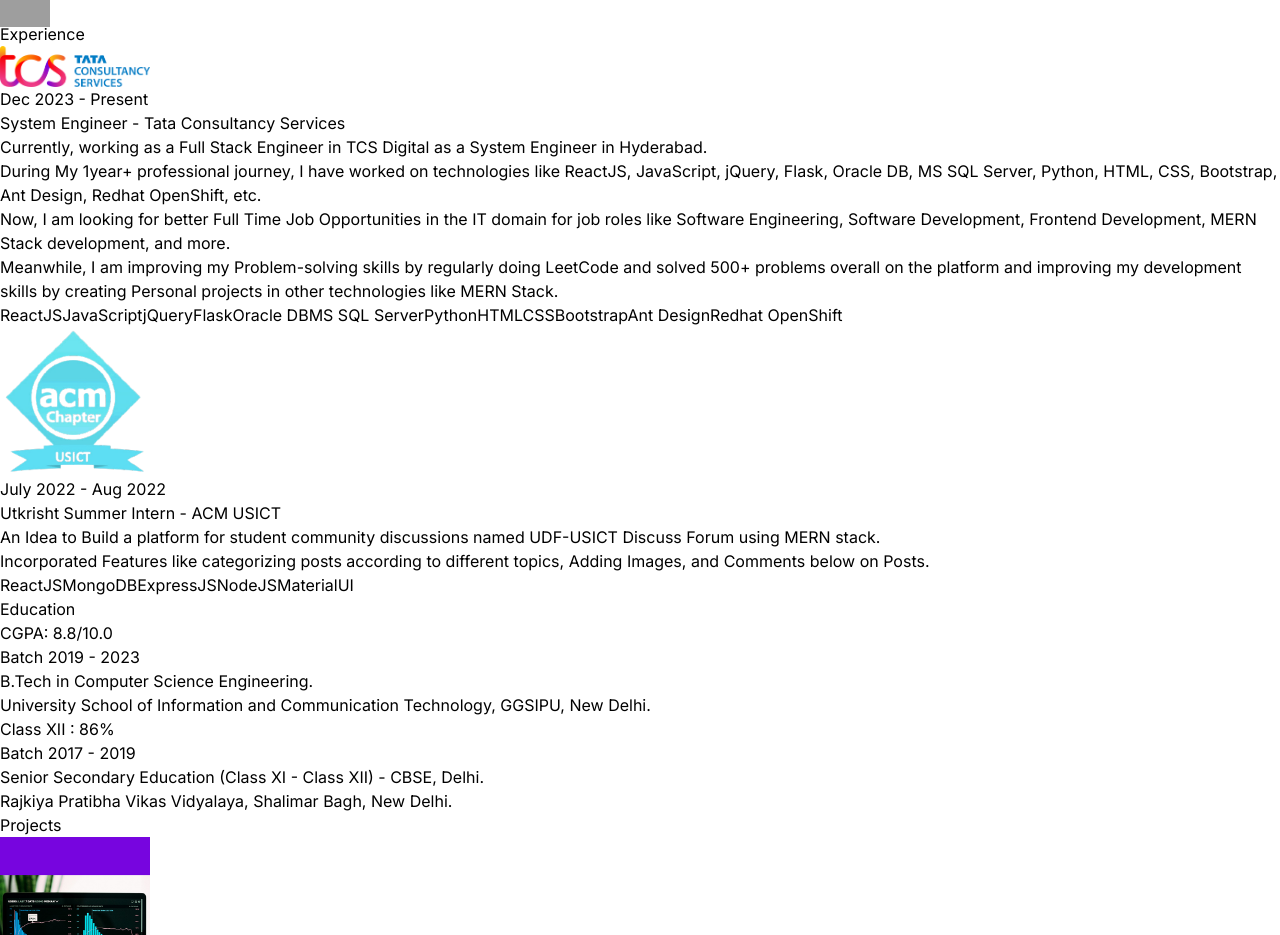
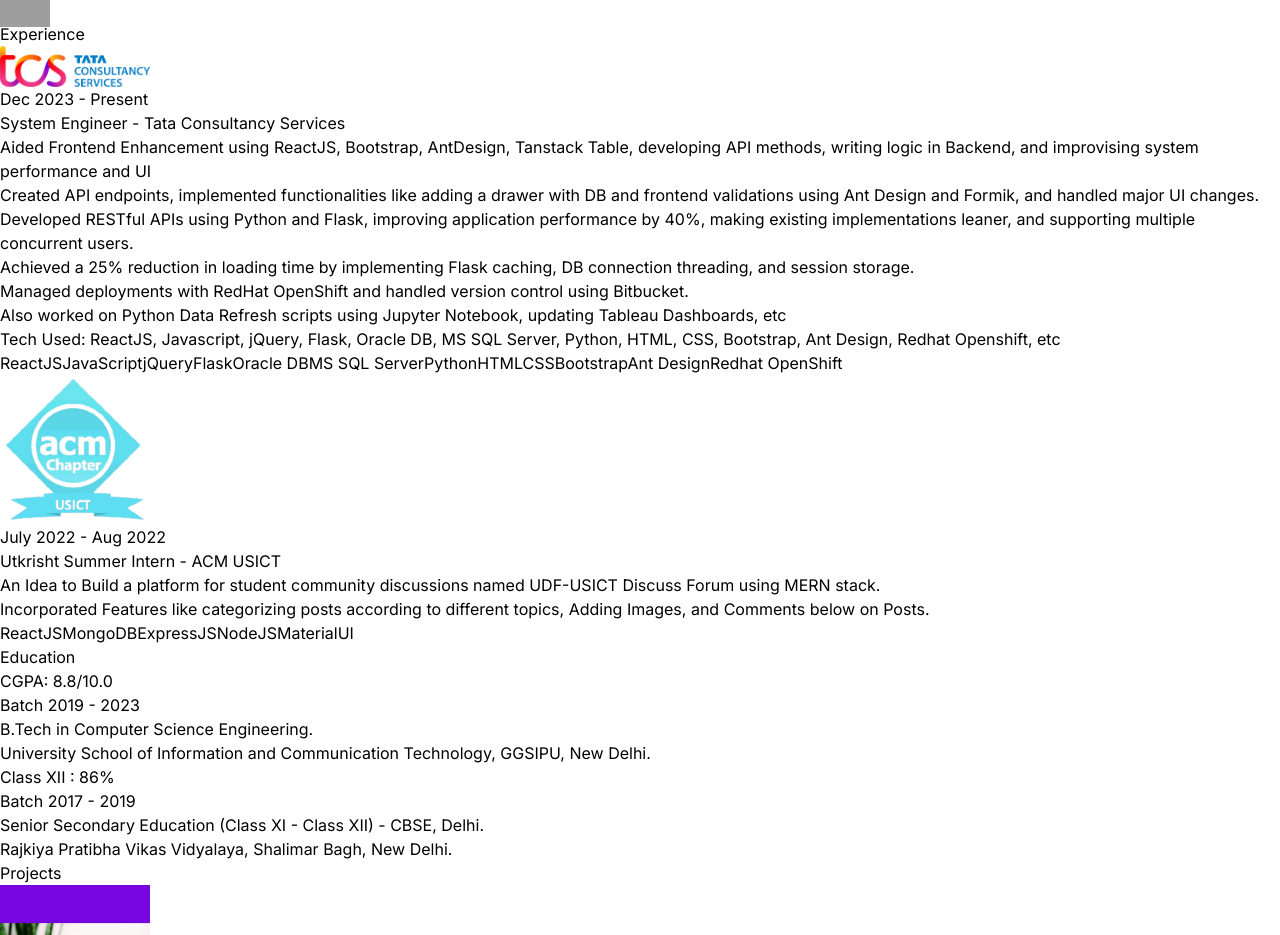
Before and after one commit to nikhilsharma-github/portfolio-website, a React (Vite) app: page / in a window 1280 px wide. Shown: the part 5800-6735 px from the top of the page. Built offline with nearby package versions, Linux system fonts and the light colour scheme; grey boxes are pictures that could not be loaded; a web font is replaced by a local one.

Commit message:
Changed Content

```diff
--- a/src/constants/content.js
+++ b/src/constants/content.js
@@ -14,13 +14,29 @@
         role: "System Engineer",
         company: "Tata Consultancy Services",
         description: [
-            "Currently, working as a Full Stack Engineer in TCS Digital as a System Engineer in Hyderabad.",
-            "During My 1year+ professional journey, I have worked on technologies like ReactJS, JavaScript, jQuery, Flask, Oracle DB, MS SQL Server, Python, HTML, CSS, Bootstrap, Ant Design, Redhat OpenShift, etc. ",
-            "Now, I am looking for better Full Time Job Opportunities in the IT domain for job roles like Software Engineering, Software Development, Frontend Development, MERN Stack development, and more.",
-            "Meanwhile, I am improving my Problem-solving skills by regularly doing LeetCode and solved 500+ problems overall on the platform and improving my development skills by creating Personal projects in other technologies like MERN Stack.",
+            "Aided Frontend Enhancement using ReactJS, Bootstrap, AntDesign, Tanstack Table, developing API methods, writing logic in Backend, and improvising system performance and UI ",
+            " Created API endpoints, implemented functionalities like adding a drawer with DB and frontend validations using Ant Design and Formik, and handled major UI changes.",
+            "Developed RESTful APIs using Python and Flask, improving application performance by 40%, making existing implementations leaner, and supporting multiple concurrent users. ",
+            "Achieved a 25% reduction in loading time by implementing Flask caching, DB connection threading, and session storage.",
+            " Managed deployments with RedHat OpenShift and handled version control using Bitbucket. ",
+            "Also worked on Python Data Refresh scripts using Jupyter Notebook, updating Tableau Dashboards, etc",
+            "Tech Used: ReactJS, Javascript, jQuery, Flask, Oracle DB, MS SQL Server, Python, HTML, CSS, Bootstrap, Ant Design, Redhat Openshift, etc",
         ],
-        technologies: ["ReactJS", "JavaScript", "jQuery", "Flask", "Oracle DB", "MS SQL Server", "Python", "HTML", "CSS", "Bootstrap", "Ant Design", "Redhat OpenShift"],
-        company_logo: company1
+        technologies: [
+            "ReactJS",
+            "JavaScript",
+            "jQuery",
+            "Flask",
+            "Oracle DB",
+            "MS SQL Server",
+            "Python",
+            "HTML",
+            "CSS",
+            "Bootstrap",
+            "Ant Design",
+            "Redhat OpenShift",
+        ],
+        company_logo: company1,
     },
     {
         year: "July 2022 - Aug 2022",
@@ -30,23 +46,31 @@
             "An Idea to Build a platform for student community discussions named UDF-USICT Discuss Forum using MERN stack.",
             "Incorporated Features like categorizing posts according to different topics, Adding Images, and Comments below on Posts.",
         ],
-        technologies: ["ReactJS", "MongoDB", "ExpressJS", "NodeJS", "MaterialUI"],
-        company_logo: company2
+        technologies: [
+            "ReactJS",
+            "MongoDB",
+            "ExpressJS",
+            "NodeJS",
+            "MaterialUI",
+        ],
+        company_logo: company2,
     },
 ];
 
 export const EDUCATION = [
     {
         title: "B.Tech in Computer Science Engineering.",
-        institute_name:"University School of Information and Communication Technology, GGSIPU, New Delhi.",
-        year:"Batch 2019 - 2023",
-        score:"CGPA: 8.8/10.0",
+        institute_name:
+            "University School of Information and Communication Technology, GGSIPU, New Delhi.",
+        year: "Batch 2019 - 2023",
+        score: "CGPA: 8.8/10.0",
     },
     {
         title: "Senior Secondary Education (Class XI - Class XII) - CBSE, Delhi.",
-        institute_name:"Rajkiya Pratibha Vikas Vidyalaya, Shalimar Bagh, New Delhi.",
-        year:"Batch 2017 - 2019",
-        score:"Class XII : 86%",
+        institute_name:
+            "Rajkiya Pratibha Vikas Vidyalaya, Shalimar Bagh, New Delhi.",
+        year: "Batch 2017 - 2019",
+        score: "Class XII : 86%",
     },
 ];
 
@@ -66,23 +90,24 @@
         image: certificate1,
         description:
             "AWS Certified Cloud Practitioner (CLF-C02) is an entry-level certification that provides a foundational understanding of AWS cloud services.",
-        technologies: ["Amazon Web Services (AWS)","Cloud Computing"],
-        date:"Dec 2024 - Dec 2027",
-        credential_url:"https://www.credly.com/badges/4a086f4b-b2d5-49f3-8fdb-6ee1a9a2698b/public_url",
-        credential_id:"4a086f4b-b2d5-49f3-8fdb-6ee1a9a2698b"
+        technologies: ["Amazon Web Services (AWS)", "Cloud Computing"],
+        date: "Dec 2024 - Dec 2027",
+        credential_url:
+            "https://www.credly.com/badges/4a086f4b-b2d5-49f3-8fdb-6ee1a9a2698b/public_url",
+        credential_id: "4a086f4b-b2d5-49f3-8fdb-6ee1a9a2698b",
     },
     {
         title: "React Frontend Developer by Edureka",
         image: certificate2,
         description:
             "React Frontend Developer by Edureka is a certification that provides a foundational understanding of ReactJS. It was a one month live training program by Edureka for mastering ReactJS.",
-        technologies: ["ReactJS","Redux","Bootstrap","RESTful APIs"],
-        date:"Dec 2024",
-        credential_url:"https://www.edureka.co/lms/certificate/cce3864db1e5fa0de5f0c80a7684453c",
-        credential_id:"GMXB7D8MB"
+        technologies: ["ReactJS", "Redux", "Bootstrap", "RESTful APIs"],
+        date: "Dec 2024",
+        credential_url:
+            "https://www.edureka.co/lms/certificate/cce3864db1e5fa0de5f0c80a7684453c",
+        credential_id: "GMXB7D8MB",
     },
 ];
-
 
 export const CONTACT = {
     address: "North West Delhi, India",
```
